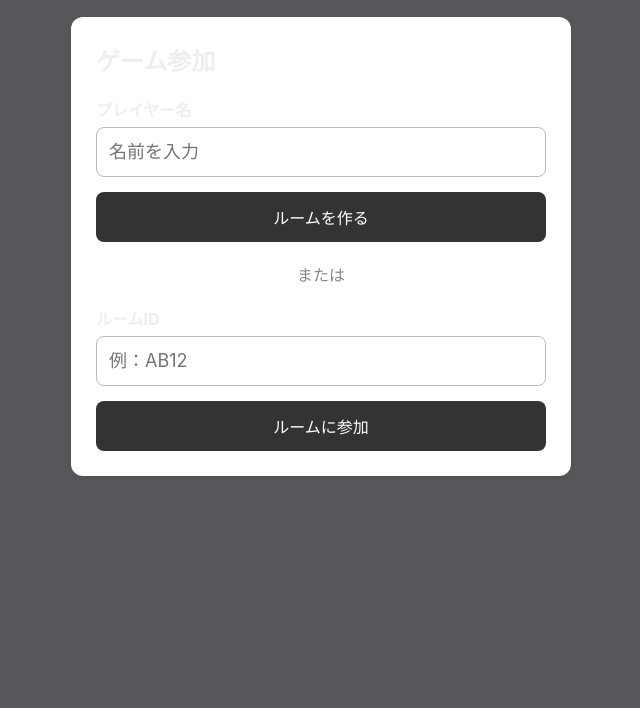
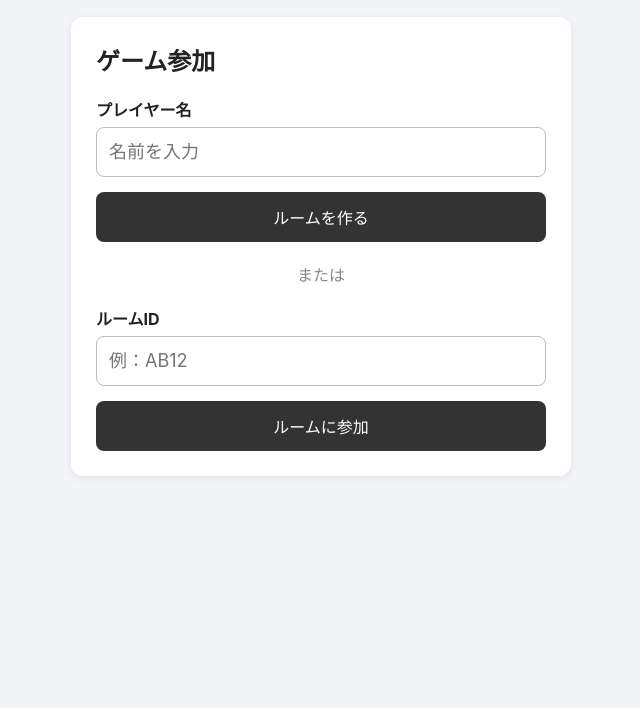
Before and after one commit to Shuhei0223/GREED-MOUNTAIN, a website: page client/index.html in a window 1280 px wide. Shown: the part 92-800 px from the top of the page, without its empty margins (319-959 px from the left). Drawn offline with nearby package versions, Linux system fonts and the light colour scheme; no server answers.

Commit message:
Merge branch 'main' of https://github.com/Shuhei0223/GREED-MOUNTAIN

```diff
--- a/client/style.css
+++ b/client/style.css
@@ -4,31 +4,17 @@
 
 body {
     margin: 0;
-
     font-family:
         -apple-system,
         BlinkMacSystemFont,
         "Segoe UI",
         sans-serif;
 
-    color: #eee;
+        background: #f2f4f7;
+        color: #222;
+    }
 
-    background-image:
-        linear-gradient(
-            rgba(5, 8, 12, 0.68),
-            rgba(5, 8, 12, 0.68)
-        ),
-        url("images/snow-mountain.jpg");
-
-    background-size: cover;
-    background-position: center;
-    background-attachment: fixed;
-
-    min-height: 100vh;
-}
-
-button,
-input {
+    button,input {
     font: inherit;
 }
 
```
